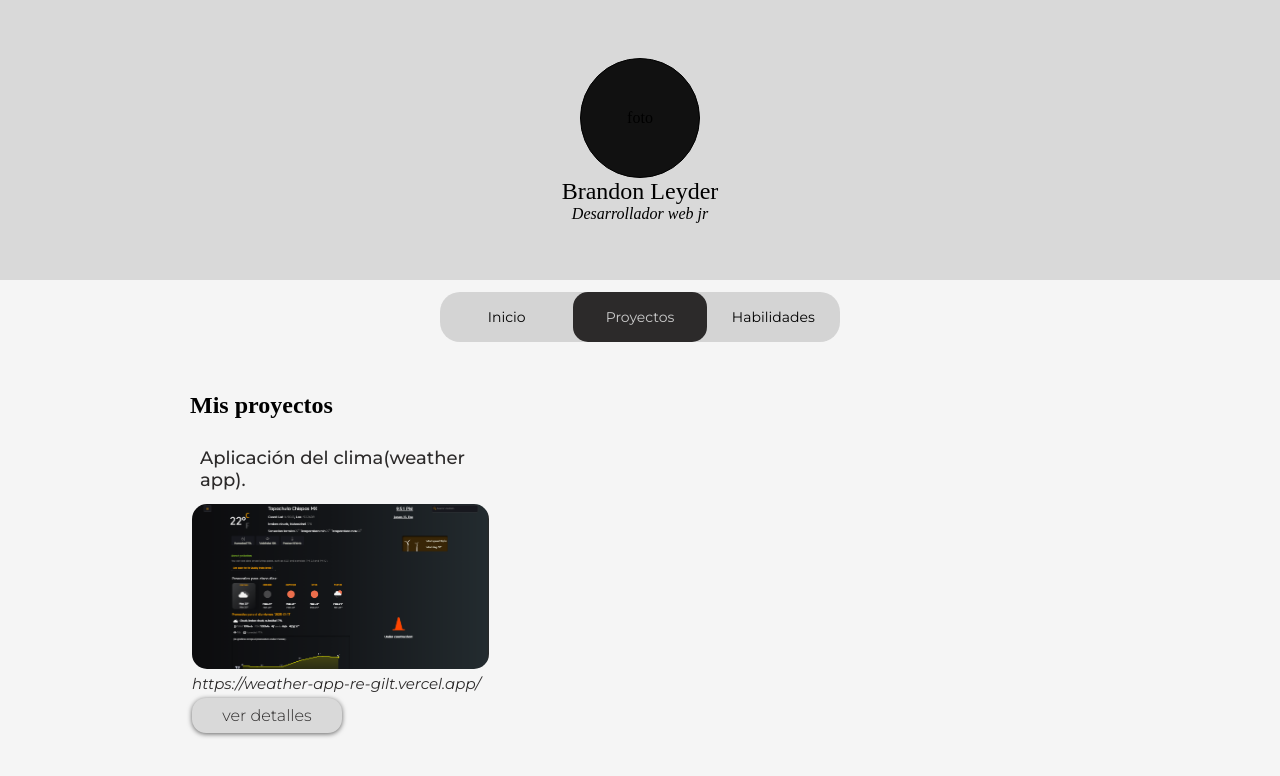
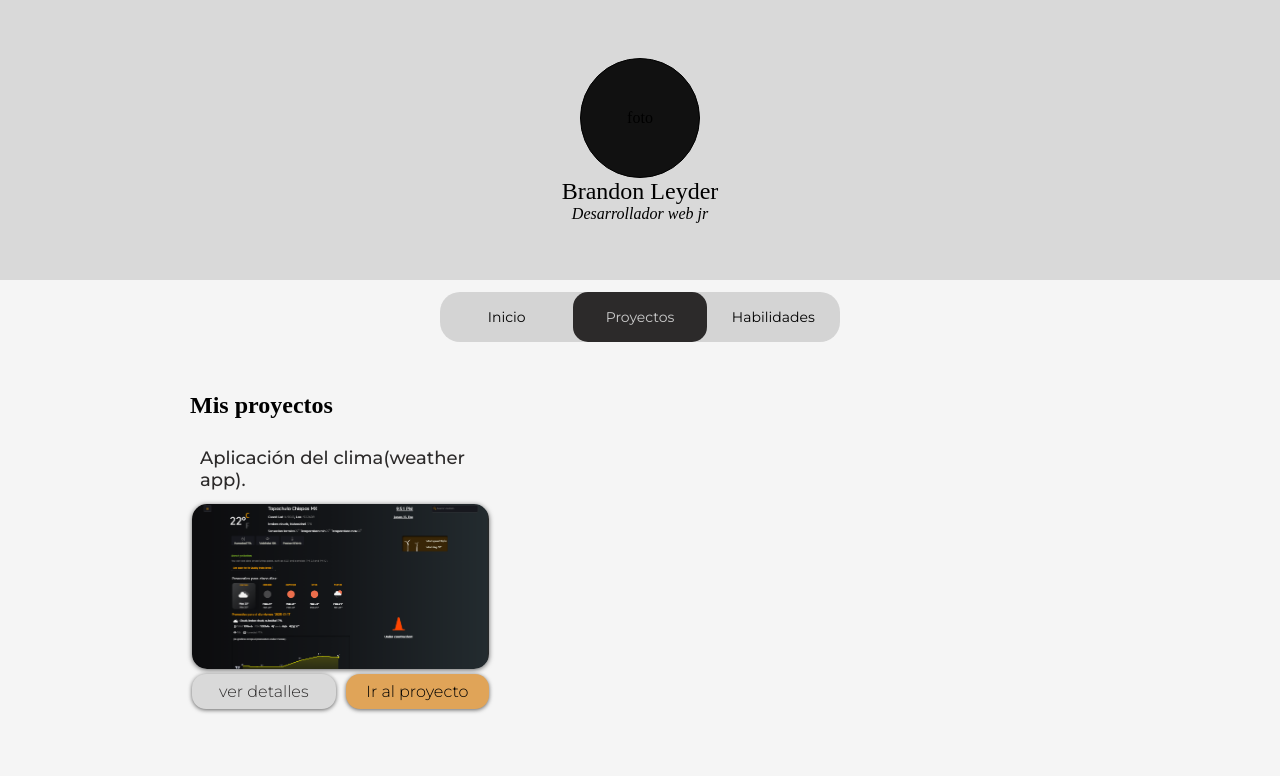
Before and after one commit to brandon-v-dev/portafolio, a React (Create React App) app: page /proyectos in a window 1280 px wide. Shown: the top 776 px of the page. Built offline with nearby package versions, Linux system fonts and the light colour scheme; a web font is replaced by a local one.

Commit message:
boton ir a proyecto estilizado

```diff
--- a/src/componentes/proyecto.jsx
+++ b/src/componentes/proyecto.jsx
@@ -21,14 +21,21 @@ export const Proyecto = ({nombreProyecto, img, link, detalles}) => {
     <div className='proyecto'>
       <p className='nombre-proyecto montserrat'>{nombreProyecto}</p>
       <img src={img} alt='weather app' />
-      <span className='link-proyecto'><a>{link}</a></span>
-      <button
-      className={`montserrat btn-detalle ${detallesAbierto ? 'detalles-abierto' : 'detalles-cerrado'}`}
-      onClick={handleCollapse}>
+      {/* <span className='link-proyecto'><a href='https://weather-app-re-gilt.vercel.app/'>{link}</a></span> */}
 
-      {detallesAbierto ? 'Cerrar' : 'ver detalles'}
+      <div className='btns-proyecto'>
+        <button
+        className={`montserrat btn-detalle ${detallesAbierto ? 'detalles-abierto' : 'detalles-cerrado'}`}
+        onClick={handleCollapse}>
 
-      </button>
+        {detallesAbierto ? 'Cerrar' : 'ver detalles'}
+
+        </button>
+          <a className='montserrat' href='https://weather-app-re-gilt.vercel.app/'>
+            Ir al proyecto
+          </a>
+      </div>
+
       <div className='detalles' ref={refCollapse}>
         <div className='inner'>{detalles}</div>
       </div>
--- a/src/stylesheet/proyecto.scss
+++ b/src/stylesheet/proyecto.scss
@@ -14,6 +14,7 @@
     img {
         width: 100%;
         border-radius: 15px;
+        box-shadow: 0px 1px 5px rgb(0, 0, 0, .6);
     }
 
     .link-proyecto {
@@ -26,8 +27,12 @@
 
     }
 
-    .btn-detalle {
+    .btns-proyecto {
+        display: flex;
+        gap: 10px;
+        button, a {
             width: 150px;
+            width: 50%;
             height: 35px;
             border-radius: 14px;
             border: none;
@@ -36,6 +41,20 @@
             font-size: 16px;
             color: #2c2a2a;
             cursor: pointer;
+        }
+
+        a {
+            align-content: center;
+            text-align: center;
+            text-decoration: none;
+            color: inherit;
+            background-color: #e0a458;
+            box-shadow: 0px 1px 4px rgb(0, 0, 0, .6);
+
+        }
+
+        .btn-ir-a-proyecto {
+        }
     }
 
     .detalles {
@@ -60,5 +79,5 @@
 }
 
 .detalles-cerrado {
-    box-shadow: 0px 1px 5px rgb(0, 0, 0, .6);
+    box-shadow: 0px 1px 4px rgb(0, 0, 0, .6);
 }
```
Lines whose indentation alone changed are shown as unchanged.
